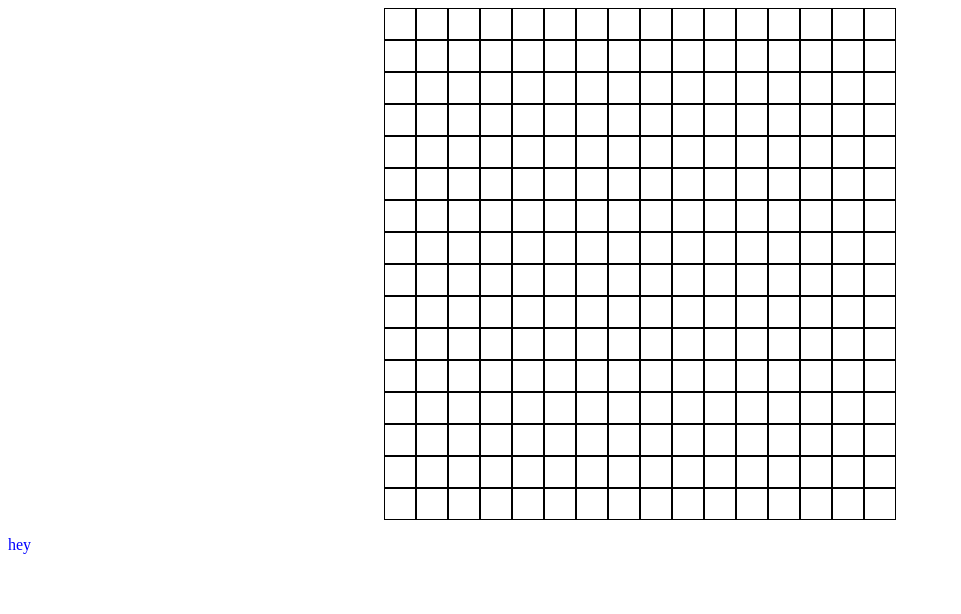
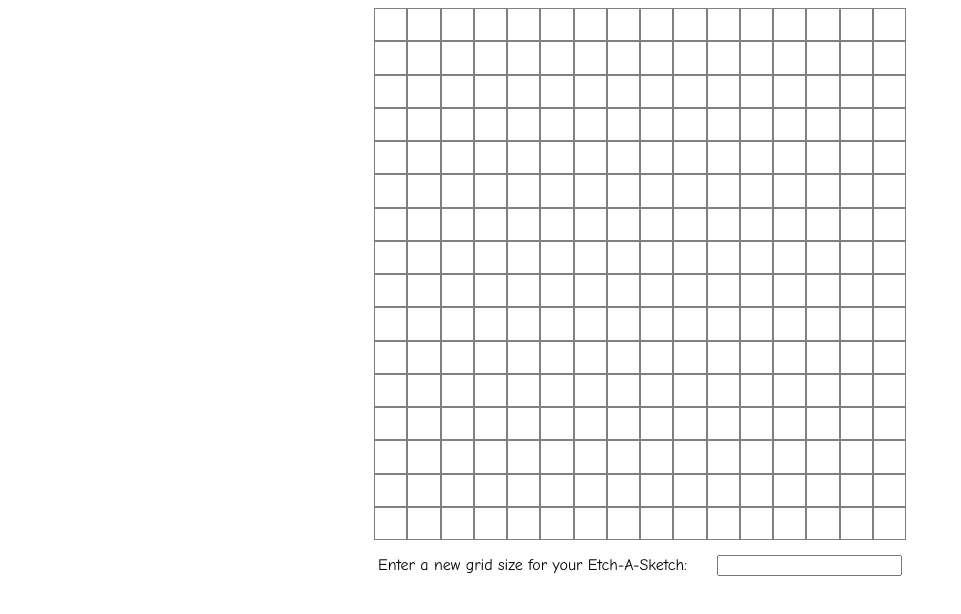
Before and after one commit to mud-master/etch-a-sketch, a plain HTML site: page index.html in a window 1280 px wide. Shown: the whole page, without its empty margins (0-961 px from the left). Drawn offline with Linux system fonts and the light colour scheme.

Commit message:
Add user input funcitonality

```diff
--- a/index.html
+++ b/index.html
@@ -8,9 +8,11 @@
     <title>Etch-A-Sketch</title>
 </head>
 <body>
-    <div id="container"></div>
-
-    <p>hey</p>
-
+    <div id="container">
+        <div class="header">
+            <p>Enter a new grid size for your Etch-A-Sketch: </p>
+            <input type="number" id="gridInput"></input>
+        </div>
+    </div>
 </body>
 </html>
--- a/script.js
+++ b/script.js
@@ -1,23 +1,35 @@
 const container = document.querySelector("#container");
+const gridInput = document.querySelector("#gridInput");
 
-
-let gridSize = 16;
-
-// Create the rows
-for (i = 0; i < gridSize; i++) {
+function buildGrid(gridSize) {
+  for (i = 0; i < gridSize; i++) {
     const gridRow = document.createElement("gridRow");
-    gridRow.className = 'gridRow';
-    container.appendChild(gridRow);
+    gridRow.className = "gridRow";
+    container.insertBefore(gridRow, container.firstChild);
 
     // create the columns
     for (j = 0; j < gridSize; j++) {
-        const block = document.createElement("block");
-        block.className = 'block';
-        gridRow.appendChild(block);
-        block.addEventListener("mouseover", function () {block.style.backgroundColor = "blue"});
+      const block = document.createElement("block");
+      block.className = "block";
+      gridRow.appendChild(block);
+      block.addEventListener("mouseover", function () {
+        block.style.backgroundColor = "blue";
+      });
+      block.style.width = 500 / gridSize + "px";
+      block.style.height = 500 / gridSize + "px";
     }
+  }
 }
 
-function sketch() {
+buildGrid(16);
 
-}
+gridInput.addEventListener("keyup", event => {
+  if (event.key == "Enter") {
+    if (gridInput.value >= 1 && gridInput.value <= 200) {
+        document.querySelectorAll('.gridRow').forEach(e => e.remove());
+        buildGrid(gridInput.value);
+    } else {
+      alert("Oops, your grid size must be between 1 and 200");
+    }
+  }
+});
--- a/style.css
+++ b/style.css
@@ -1,5 +1,12 @@
 body {
-    color:blue;
+
+}
+
+.header {
+    display: flex;
+    align-items: center;
+    gap: 30px;
+    font-family: "Comic Sans MS";
 }
 
 #container {
@@ -8,18 +15,15 @@ body {
     flex-wrap: wrap;
     justify-content: space-around;
     align-items: center;
-
 }
 
 .gridRow {
     display: flex;
     justify-content: space-around;
     align-items: center;
-
 }
 
 .block {
-    width: 30px;
-    height: 30px;
-    border: 1px solid black;
+    display: flex;
+    border: 1px solid grey;
 }
```
